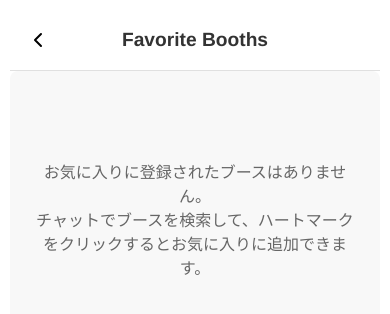
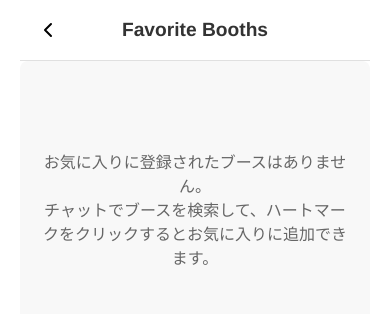
Before and after one commit to HumanisteJP/bunfree_chat, a React (Vite) app in the folder bunfree-client/: page / in a window 390 px wide. Both pictures are taken after a click on the button 48 px from the left and 30 px from the top of the page. Shown: the top 314 px of the page. Built offline with nearby package versions, Linux system fonts and the light colour scheme.

Commit message:
padding調整

```diff
--- a/bunfree-client/src/components/FavoritePage.module.css
+++ b/bunfree-client/src/components/FavoritePage.module.css
@@ -5,7 +5,7 @@
   height: 100%;
   width: 100%;
   margin: 0;
-  padding: 0px 20px;
+  padding: 0px 20px 80px;
   overflow: auto;
   position: absolute;
   top: 0;
@@ -410,10 +410,6 @@
     font-size: 1.3rem;
   }
 
-  .favorite-page {
-    padding: 10px;
-  }
-
   .favorite-details-section h2 {
     font-size: 1.2rem;
   }
--- a/bunfree-client/src/components/FavoritePage.tsx
+++ b/bunfree-client/src/components/FavoritePage.tsx
@@ -1,5 +1,5 @@
 import React, { useState, useEffect } from 'react';
-import { Link, useNavigate } from 'react-router-dom';
+import { useNavigate } from 'react-router-dom';
 import { Heart, ChevronLeft, ExternalLink } from 'lucide-react';
 import FavoriteMapViewer from './FavoriteMapViewer';
 import { getAllFavoriteBooths, removeFavoriteBooth } from '../db/db';
```
